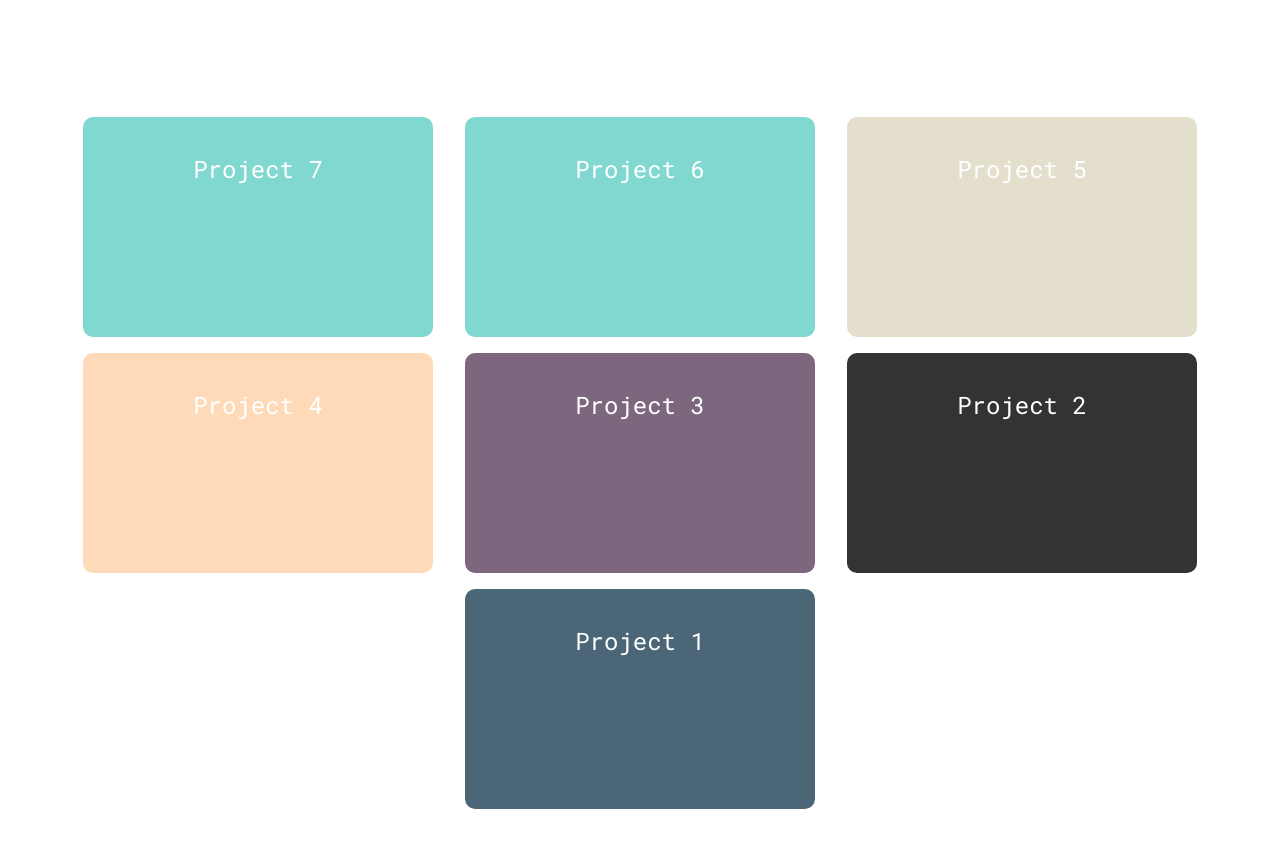
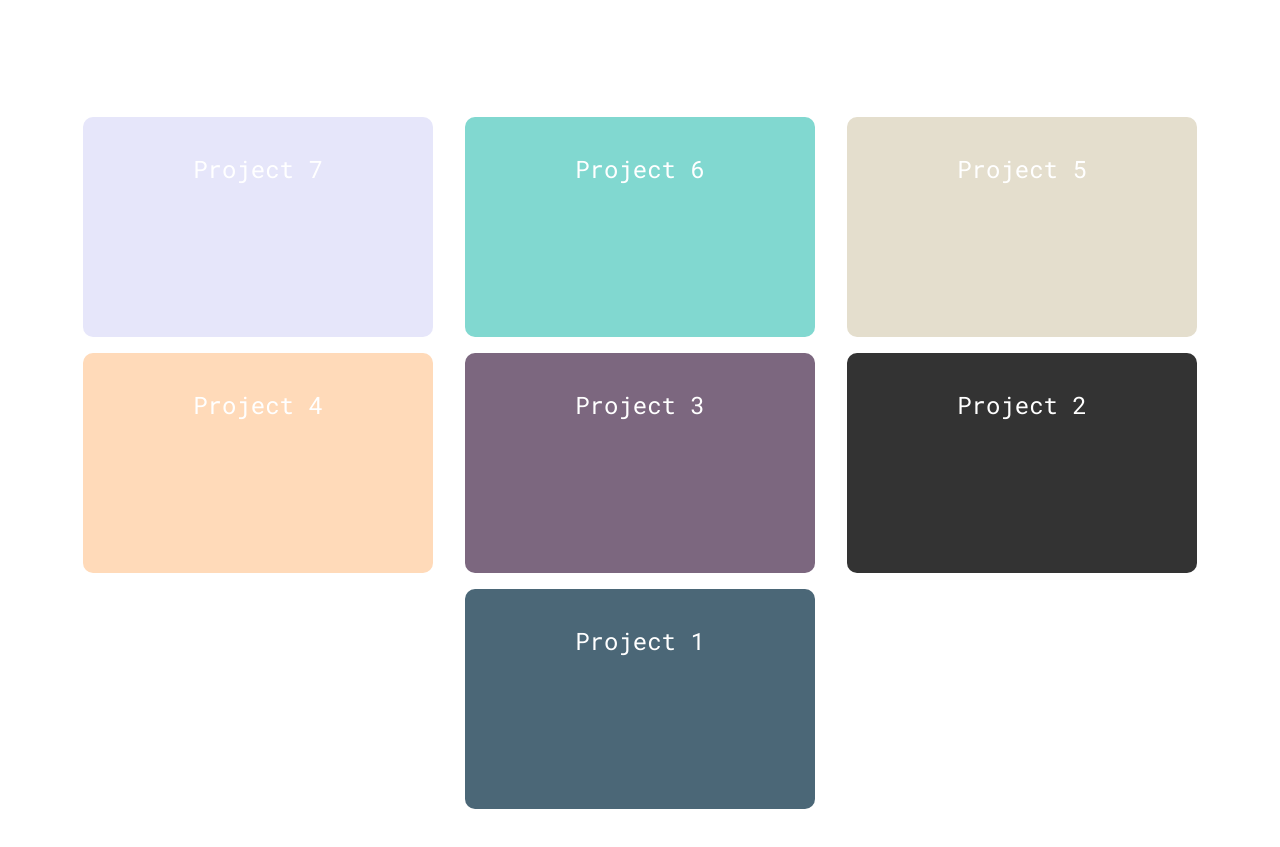
Before and after one commit to fguendling/project-portfolio, a React (Create React App) app: page / in a window 1280 px wide. Shown: the part 1538-2385 px from the top of the page. Built offline with nearby package versions, Linux system fonts and the light colour scheme.

Commit message:
Change background color

```diff
--- a/src/App.js
+++ b/src/App.js
@@ -54,10 +54,10 @@ function App() {
       */
          }
          <div className="flip flip-vertical">
-            <div className="front" style={{ background: "#81d8d0" }}>
+            <div className="front" style={{ background: "#e6e6fa" }}>
                <h2 id="project7" className="text-shadow">Project 7</h2>
             </div>
-            <div className="back" style={{ background: "#81d8d0" }}>
+            <div className="back" style={{ background: "#e6e6fa" }}>
                <h2>Task: Kubernetes Platform Engineering</h2>
                <p>For a software vendor</p>
             </div>
```
